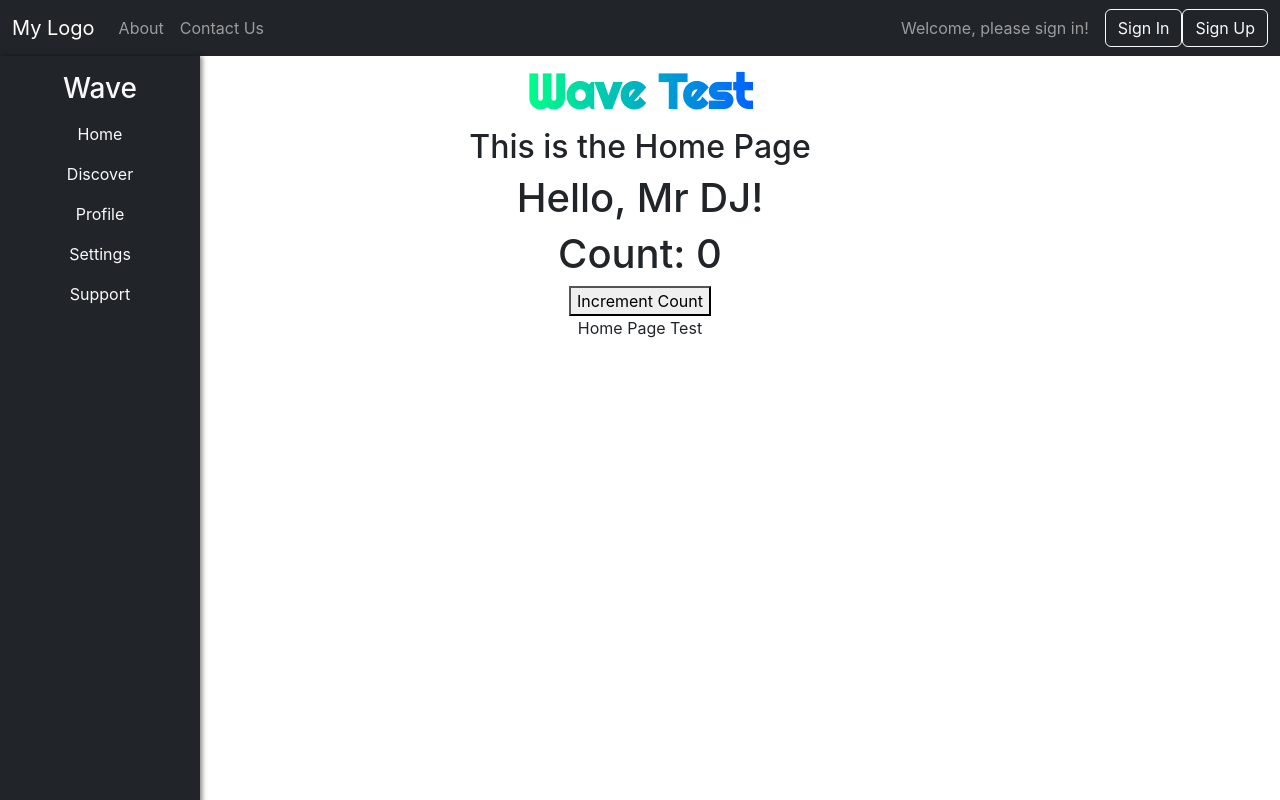
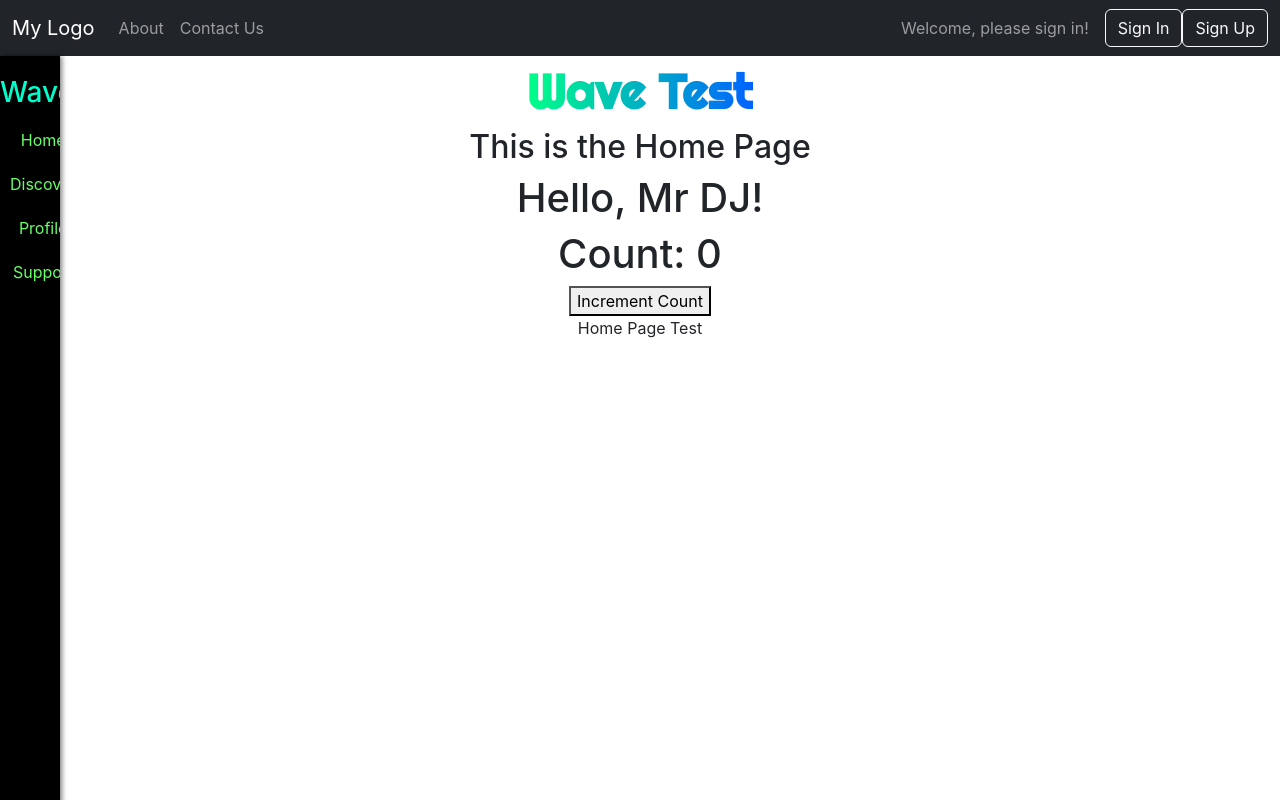
Before and after one commit to fraserivison/wave-app, a React (Create React App) app in the folder wave-app/: page / in a window 1280 px wide. Built offline with nearby package versions, Linux system fonts and the light colour scheme.

Commit message:
Update sidebar styling to have a hover feature and remove Settings tab

```diff
--- a/wave-app/src/components/Sidebar.js
+++ b/wave-app/src/components/Sidebar.js
@@ -4,8 +4,8 @@ import css from './Sidebar.module.css';
 
 function Sidebar() {
   return (
-    <nav className={`${css.sidebar} bg-dark text-light p-3`}>
-      <h3 className="text-neon-blue">Wave</h3>
+    <nav className={css.sidebar}>
+      <h3>Wave</h3>
       <ul className="nav flex-column">
         <li className="nav-item">
           <Link to="/" className="nav-link text-light">Home</Link>
@@ -17,9 +17,6 @@ function Sidebar() {
           <Link to="/profile" className="nav-link text-light">Profile</Link>
         </li>
         <li className="nav-item">
-          <Link to="/settings" className="nav-link text-light">Settings</Link>
-        </li>
-        <li className="nav-item">
           <Link to="/support" className="nav-link text-light">Support</Link>
         </li>
       </ul>
--- a/wave-app/src/components/Sidebar.module.css
+++ b/wave-app/src/components/Sidebar.module.css
@@ -1,21 +1,40 @@
 .sidebar {
   position: fixed;
   height: 100%;
-    width: 200px;
-    background-color: black;
-    color: white;
+  width: 60px; /* Start with a small width */
+  background-color: black !important;
+  color: white !important;
   box-shadow: 2px 0 5px rgba(0, 0, 0, 0.5);
+  transition: width 0.3s ease;
+  overflow: hidden;
 }
 
-  .sidebar h2 {
-    color: #00ffcc;
+.sidebar:hover {
+  width: 200px;
 }
 
 .sidebar a {
-    color: #66ff66;
-    text-decoration: none;
+  color: #66ff66 !important;
+  display: block;
+  padding: 10px;
+  transition: color 0.3s;
 }
 
 .sidebar a:hover {
-    color: #9933ff;
+  color: #9933ff !important;
 }
+
+.sidebar h3 {
+  color: #00ffcc;
+  text-align: center;
+  margin-top: 20px;
+  transition: opacity 0.3s ease;
+}
+
+.sidebar:hover h3 {
+  opacity: 1;
+}
+
+.sidebar .nav-item {
+  margin-top: 10px;
+}
```
Also changed, not shown: 1 other file (tests, documents, lock files or other folders). Lines whose indentation alone changed are shown as unchanged.
